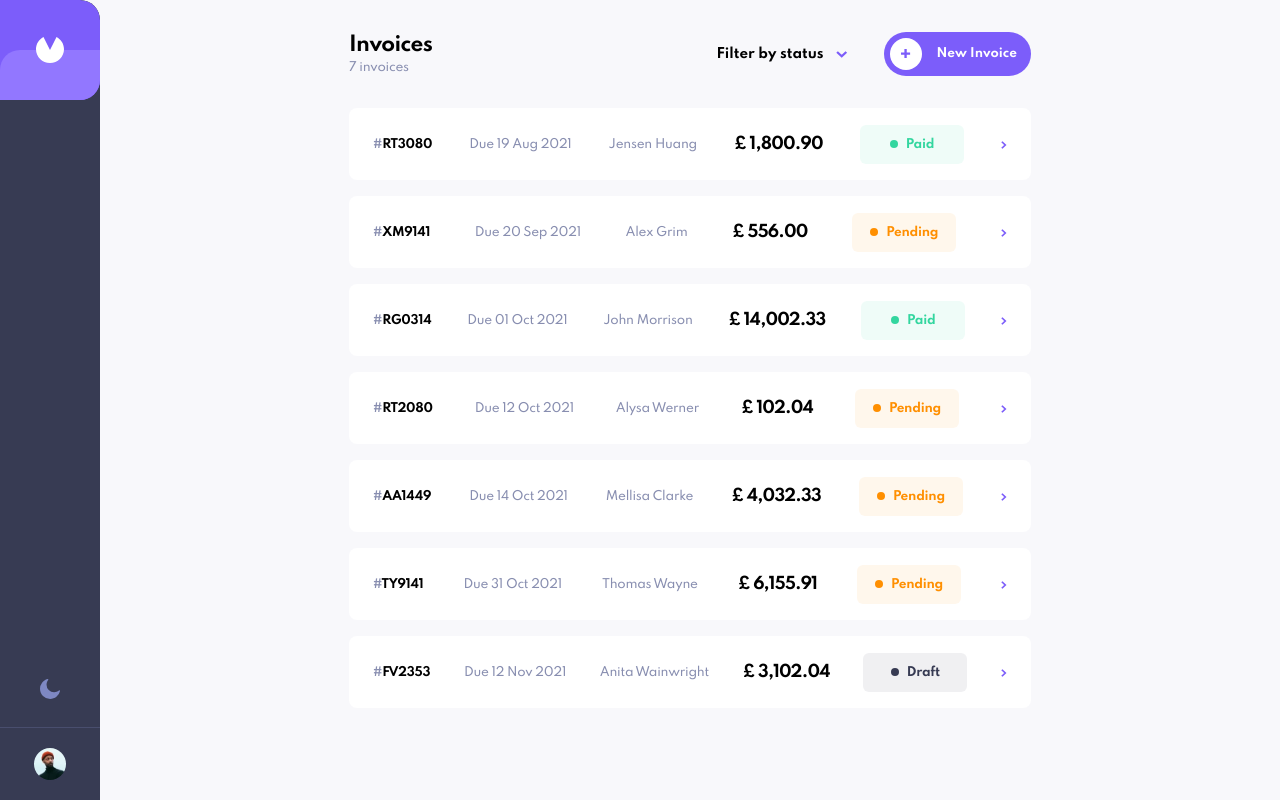
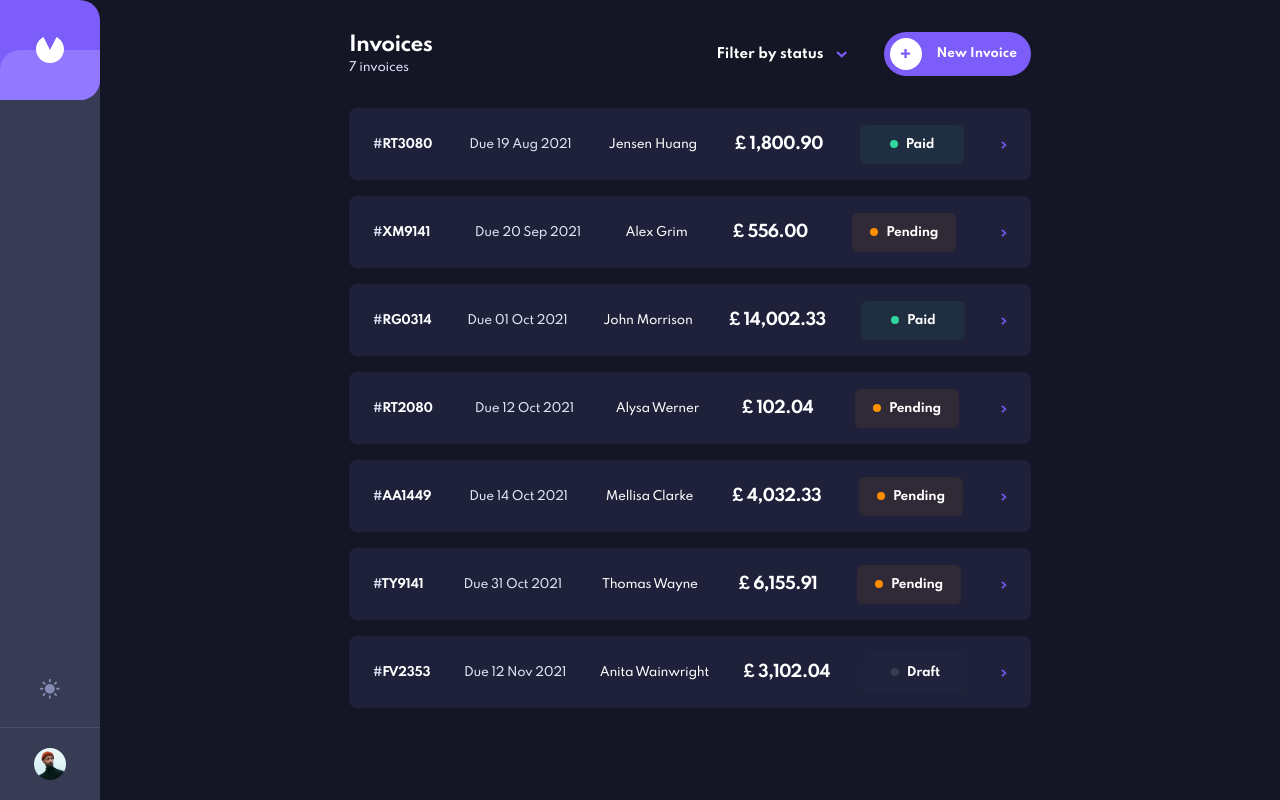
Before and after one commit to dkdurden/invoice-app, a Next.js app: page / in a window 1280 px wide. Both pictures are taken after a click on the button 50 px from the left and 703 px from the top of the page. Built offline with nearby package versions, Linux system fonts and the light colour scheme.

Commit message:
Start adding dark mode support with css variables

```diff
--- a/components/Header/Header.js
+++ b/components/Header/Header.js
@@ -1,8 +1,44 @@
 import Image from "next/image";
+import React from "react";
 
+import useLocalStorage from "../../hooks/useLocalStorage";
 import styles from "./Header.module.scss";
 
-export function Header({ children }) {
+function ThemeToggle() {
+  const [theme, setTheme] = useLocalStorage("theme", "light");
+
+  React.useEffect(() => {
+    if (theme === "dark") {
+      window.document.body.classList.add("dark");
+    } else {
+      window.document.body.classList.remove("dark");
+    }
+  }, [theme]);
+
+  const toggle = () => setTheme(theme === "light" ? "dark" : "light");
+
+  return (
+    <button className={styles.toggle} onClick={toggle}>
+      {theme === "dark" ? (
+        <Image
+          src="/icon-sun.svg"
+          alt="Theme toggle icon"
+          width={"20px"}
+          height={"20px"}
+        />
+      ) : (
+        <Image
+          src="/icon-moon.svg"
+          alt="Theme toggle icon"
+          width={"20px"}
+          height={"20px"}
+        />
+      )}
+    </button>
+  );
+}
+
+export function Header() {
   return (
     <>
       <div className={styles.shape}>
@@ -15,14 +51,8 @@ export function Header({ children }) {
         />
       </div>
       <div className={styles.group}>
-        <button className={styles.toggle}>
-          <Image
-            src="/icon-moon.svg"
-            alt="Theme toggle icon"
-            width={"20px"}
-            height={"20px"}
-          />
-        </button>
+        <ThemeToggle />
+
         <span className={styles.avatar}>
           <Image
             src="/image-avatar.jpg"
--- a/components/Invoice/Invoice.js
+++ b/components/Invoice/Invoice.js
@@ -24,7 +24,7 @@ export function Invoice({ invoice }) {
           <span className={`${styles.total} h3`}>&#163; {total}</span>
 
           <div className={`${styles.name} d-flex align-end`}>
-            <span className="text text-dark">{invoice.clientName}</span>
+            <span className="text text-dark-alt">{invoice.clientName}</span>
           </div>
 
           <div className={`${styles.status} d-flex align-end`}>
--- a/components/InvoiceButtonGroup/InvoiceButtonGroup.module.scss
+++ b/components/InvoiceButtonGroup/InvoiceButtonGroup.module.scss
@@ -3,5 +3,6 @@
 .container {
   @include m.button-group(0.6rem, 2vw, 0.75rem);
 
-  background-color: white;
+  // dark mode support
+  background-color: var(--bg-card);
 }
--- a/components/InvoiceStatusBar/InvoiceStatusBar.module.scss
+++ b/components/InvoiceStatusBar/InvoiceStatusBar.module.scss
@@ -2,7 +2,7 @@
   display: flex;
   justify-content: space-between;
   margin-top: 2rem;
-  padding: 1.25rem 2rem;
+  padding: 0 2rem;
 }
 
 .groupOne {
--- a/components/InvoicesHeader/FilterPopover.js
+++ b/components/InvoicesHeader/FilterPopover.js
@@ -10,7 +10,9 @@ export function FilterPopover() {
       {({ open }) => (
         <div
           className={styles.popover}
-          style={{ borderLeft: open ? "1px solid black" : null }}
+          style={{
+            borderLeft: open ? "1px solid var(--main-text)" : null,
+          }}
         >
           <Popover.Button as={"div"} className={styles.dropdown}>
             {({ open }) => (
--- a/components/InvoicesHeader/InvoicesHeader.module.scss
+++ b/components/InvoicesHeader/InvoicesHeader.module.scss
@@ -17,7 +17,8 @@
     margin-bottom: 0.25rem;
   }
   span {
-    color: v.$gray-dark;
+    // color: v.$gray-dark;
+    color: var(--text1);
   }
 }
 
@@ -64,6 +65,9 @@
   margin-top: 3.5rem;
   background: white;
 
+  // Fix issue where menu was under empty invoice svg
+  z-index: 1;
+
   &:focus {
     // Per design file
     outline: 0;
@@ -90,6 +94,9 @@
     display: inline-block;
     padding-right: 0.5rem;
 
+    // overwrite css variable
+    color: white;
+
     @media (min-width: v.$md) {
       padding-right: 0;
       max-width: 150px;
--- /dev/null
+++ b/hooks/useLocalStorage.js
@@ -0,0 +1,16 @@
+import React from "react";
+
+export default function useLocalStorage(key, defaultValue) {
+  const [state, setState] = React.useState(null);
+
+  React.useEffect(() => {
+    setState(localStorage.getItem(key) || defaultValue);
+  }, [key, defaultValue]);
+
+  const update = (newValue) => {
+    setState(newValue);
+    localStorage.setItem(key, newValue);
+  };
+
+  return [state, update];
+}
--- a/styles/_utility.scss
+++ b/styles/_utility.scss
@@ -7,12 +7,17 @@
 }
 
 .card {
-  background-color: white;
+  // dark mode support
+  background-color: var(--bg-card);
   border-radius: 8px;
 }
 
 .text-dark {
-  color: v.$gray-dark;
+  color: var(--text1);
+}
+
+.text-dark-alt {
+  color: var(--text2);
 }
 
 .text-light {
--- a/styles/index.scss
+++ b/styles/index.scss
@@ -3,3 +3,38 @@
 @use "./layout";
 @use "./utility";
 @use "./simplebar";
+@use "./variables" as v;
+
+// CSS variables for light/dark mode
+// Put here because next server doesn't like them in _variables.scss
+:root {
+  --main-bg: #{v.$lm-main-bg};
+  --bg-card: white;
+  --main-text: black;
+  --text1: #{v.$gray-dark};
+  --text2: #858bb2;
+}
+
+body.dark {
+  --main-bg: #{v.$dm-main-bg};
+  --bg-card: #{v.$dm-bg-dark-1};
+  --main-text: white;
+  --text1: #{v.$gray-light};
+  --text2: white;
+}
+
+body {
+  background-color: var(--main-bg);
+}
+
+h1,
+h2,
+h3,
+h4,
+h5,
+h6,
+span,
+p {
+  // dark mode support
+  color: var(--main-text);
+}
```
